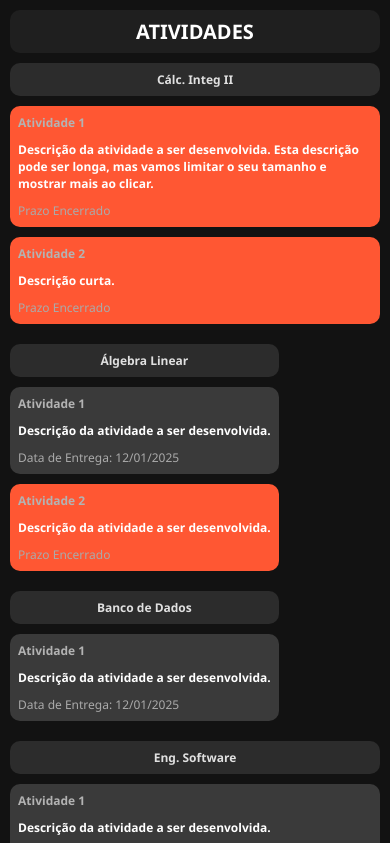
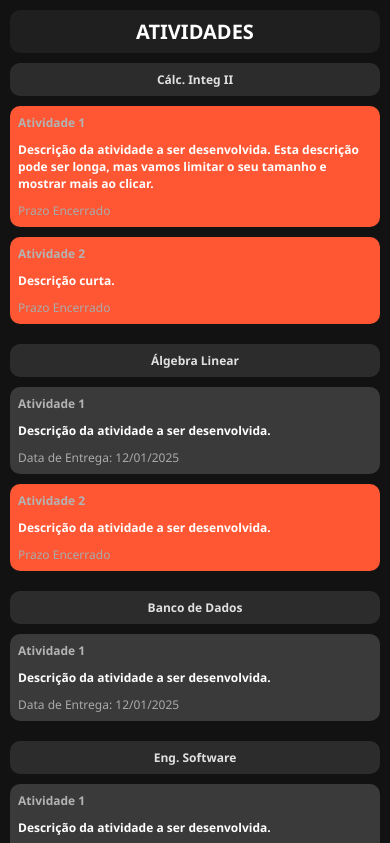
Before and after one commit to GabrielRodrz/PlannerBCC, a plain HTML site: page index.html in a window 390 px wide. Shown: the top 843 px of the page. Drawn offline with Linux system fonts and the light colour scheme.

Commit message:
Versão: 2.0.2

```diff
--- a/style.css
+++ b/style.css
@@ -1,4 +1,3 @@
-/* Configurações gerais */
 body {
     background-color: #121212;
     font-family: 'Segoe UI', Tahoma, Geneva, Verdana, sans-serif;
@@ -21,7 +20,7 @@ header {
     align-items: flex-start;
     gap: 15px;
     margin-top: 10px;
-    flex-wrap: wrap; /* Permite que as colunas se ajustem em telas menores */
+    flex-wrap: wrap;
 }
 
 .coluna {
@@ -30,7 +29,7 @@ header {
     align-items: center;
     flex: 1;
     gap: 10px;
-    min-width: 250px; /* Define um tamanho mínimo para as colunas */
+    min-width: 250px;
 }
 
 .materias {
@@ -100,6 +99,7 @@ header {
     transition: all 0.7s ease;
 }
 
+/* Responsividade */
 @media (max-width: 768px) {
     body {
         margin: 10px;
@@ -134,14 +134,26 @@ header {
         font-size: 20px;
     }
 
+    .linha-materias {
+        flex-direction: column;
+        align-items: stretch;
+        gap: 20px;
+    }
+
     .materias {
         font-size: 12px;
         padding: 8px;
+        width: 100%;
+    }
+
+    .coluna {
+        width: 100%;
     }
 
     .card {
         padding: 8px;
         font-size: 10px;
+        width: 100%;
     }
 
     .card .description {
```
